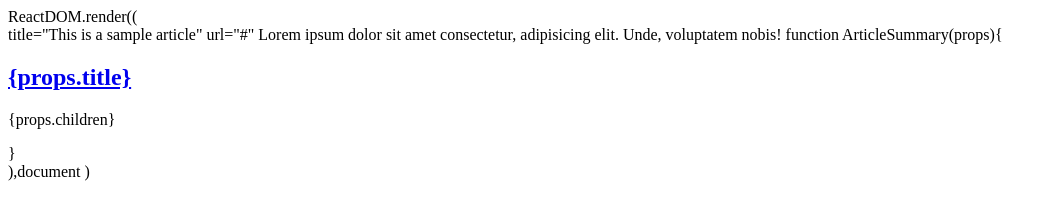
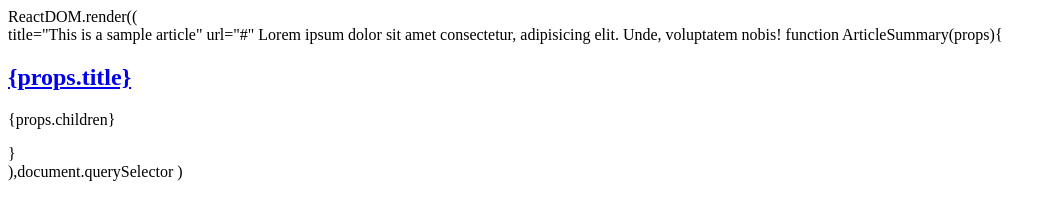
Before and after one commit to GulnazAlisherova/lessonJS-16_react, a plain HTML site: page index.html in a window 1280 px wide. Shown: the whole page, without its empty margins (0-1055 px from the left). Drawn offline with nearby package versions, Linux system fonts and the light colour scheme.

Commit message:
added querySelector

```diff
--- a/index.html
+++ b/index.html
@@ -34,7 +34,7 @@
       </article>
     }
     </div>
-  ),document
+  ),document.querySelector
   )
   <script src="./script.js"></script>
 </body>
```
